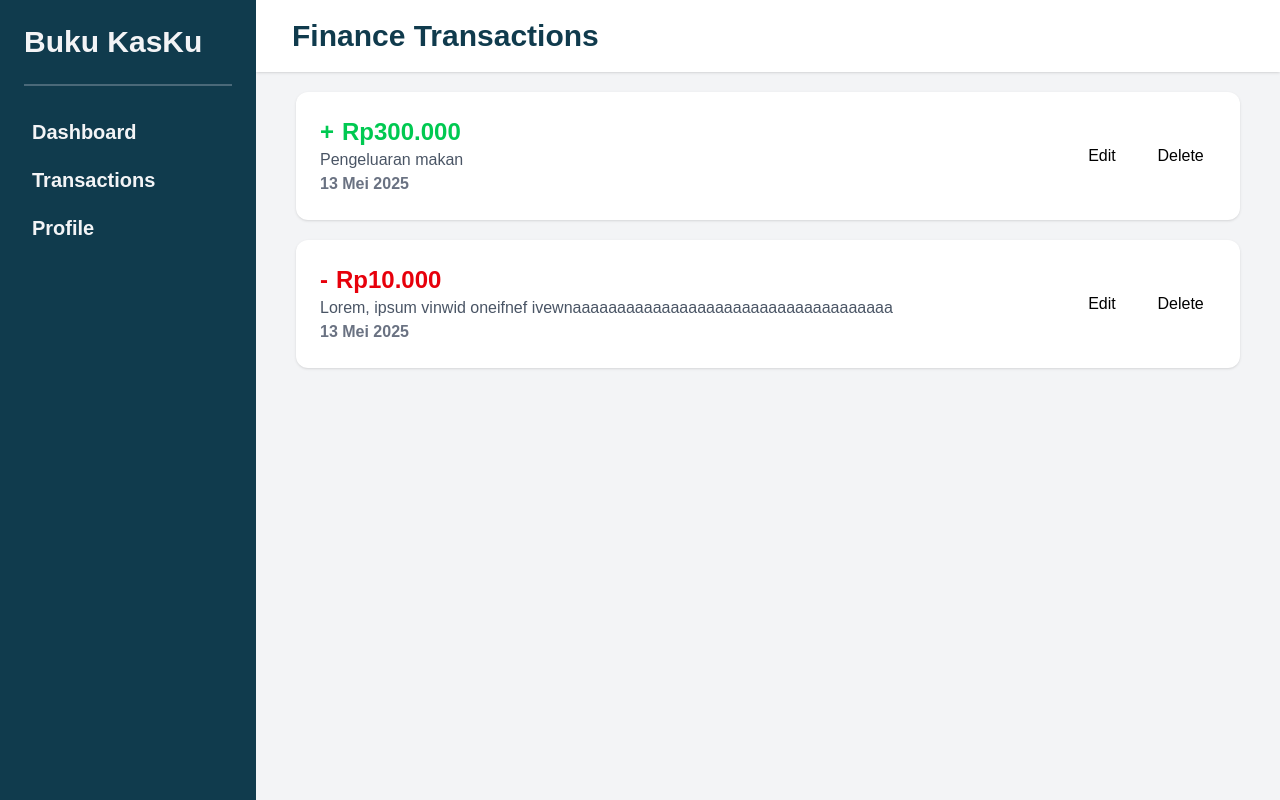
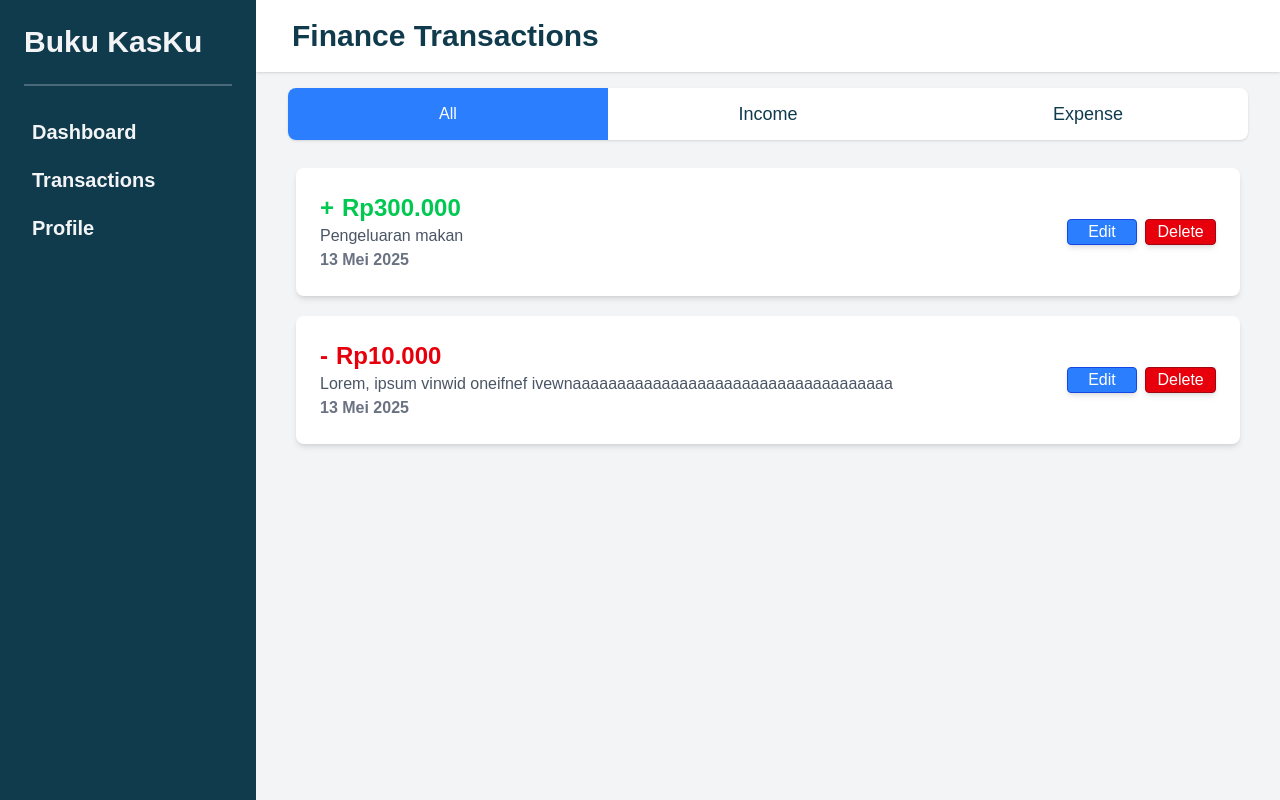
Before and after one commit to rahmaddayat/buku-kas-ku, a Next.js app: page /transactions in a window 1280 px wide. Built offline with nearby package versions, Linux system fonts and the light colour scheme.

Commit message:
update files

```diff
--- a/app/dashboard/page.tsx
+++ b/app/dashboard/page.tsx
@@ -1,32 +1,36 @@
+"use client";
 import Navbar from "@/components/navbar/navbar";
 import Card from "@/components/card/card";
 import Header from "@/components/header/header";
 import ExpensesGraph from "@/components/expenses-graph/graph";
+import { useState } from "react";
 
 export default function MainPage() {
+  const [nominal, setNominal] = useState<any>([0, 0, 0]);
+
   return (
     <div className="flex">
       <Navbar />
-      <div className="flex flex-col ml-64 w-full h-screen bg-gray-100">
+      <div className="flex flex-col ml-64 w-full min-h-screen bg-gray-100">
         <Header title="Finance Dashboard" />
         <main className="flex-1 p-8 flex flex-col">
           <div className="grid grid-cols-1 sm:grid-cols-2 lg:grid-cols-3 gap-6 mb-8">
-            <Card title="Total Balance" description="Rp0.00" />
-            <Card title="Income" description="Rp0.00" />
-            <Card title="Expenses" description="Rp0.00" />
+            <Card title="Total Balance" nominal={nominal[0]} />
+            <Card title="Income" nominal={nominal[1]} />
+            <Card title="Expenses" nominal={nominal[2]} />
           </div>
 
           <div className="grid grid-cols-1 lg:grid-cols-2 gap-4 flex-1 min-h-0">
-            <div className="bg-white rounded shadow flex items-center justify-center h-full">
+            <div className="bg-white border-2 border-[#103b4d] rounded shadow flex items-center justify-center h-full">
               <ExpensesGraph />
             </div>
             <div className="grid grid-rows-[5fr_1fr] gap-4 h-full">
-              <div className="bg-white shadow p-4 rounded flex items-center justify-center">
+              <div className="bg-white border-2 border-[#103b4d] shadow p-4 rounded flex items-center justify-center">
                 Content Atas
               </div>
-              <div className="bg-white shadow p-4 rounded flex items-center justify-center">
-                Content Bawah
-              </div>
+              <button className="bg-[#103b4d] font-bold p-4 rounded flex items-center justify-center shadow-md hover:scale-102 transition duration-50">
+                + Add Transaction
+              </button>
             </div>
           </div>
         </main>
--- a/app/profile/page.tsx
+++ b/app/profile/page.tsx
@@ -7,7 +7,27 @@ export default function MainPage() {
       <Navbar />
       <div className="flex flex-col ml-64 w-full min-h-screen bg-gray-100">
         <Header title="Profile" />
-        <main className="p-8 flex-1"></main>
+        <main className="px-4 py-8 flex-grow flex justify-center items-center">
+          <div className="bg-gray-300 border-2 border-[#103b4d] p-12 w-full max-w-4xl rounded-xl grid grid-cols-1 lg:grid-cols-2 overflow-hidden">
+            <div className="p-6 flex justify-center items-center border-b-2 lg:border-b-0 lg:border-r-2 border-[#103b4d]">
+              <img
+                src="/img/profile_default.png"
+                alt="Profile Image"
+                className="rounded-full w-40 h-40 md:w-48 md:h-48 object-cover"
+              />
+            </div>
+            <div className="flex flex-col justify-center items-start h-full pl-12">
+              <ul className="text-black font-bold text-lg md:text-2xl">
+                <li className="mb-2 mt-2">User Name : </li>
+                <li className="mb-2 mt-2">Email : </li>
+                <li className="mb-2 mt-2">Total Saldo : </li>
+              </ul>
+              <button className="mt-2 border border-red-700 bg-red-600 rounded px-4 py-2 font-bold shadow-md hover:shadow-xl hover:scale-105 transition duration-300 text-white">
+                Log Out
+              </button>
+            </div>
+          </div>
+        </main>
       </div>
     </div>
   );
--- a/app/transactions/page.tsx
+++ b/app/transactions/page.tsx
@@ -1,6 +1,7 @@
 import Navbar from "@/components/navbar/navbar";
 import Header from "@/components/header/header";
 import Card from "@/components/card/card-transactions";
+import TransactionFilter from "@/components/filter/transaction";
 
 export default function TransactionsPage() {
   return (
@@ -8,6 +9,7 @@ export default function TransactionsPage() {
       <Navbar />
       <div className="flex flex-col ml-64 w-full min-h-screen bg-gray-100">
         <Header title="Finance Transactions" />
+        <TransactionFilter />
         <Card
           nominal={300000}
           description="Pengeluaran makan"
--- a/components/card/card-transactions.tsx
+++ b/components/card/card-transactions.tsx
@@ -14,7 +14,7 @@ const TransCard: FC<TransCardProps> = ({
   status,
 }) => {
   return (
-    <div className="text-black bg-white shadow rounded-xl p-6 ml-10 mr-10 mt-5 flex flex-row">
+    <div className="text-black bg-white rounded-lg shadow-md hover:shadow-xl hover:scale-100 transition duration-300s p-6 ml-10 mr-10 mt-5 flex flex-row">
       <div className="grid grid-cols-[5fr_1fr] items-center h-full w-full">
         <div>
           <div className="flex items-center gap-2">
@@ -44,11 +44,11 @@ const TransCard: FC<TransCardProps> = ({
         </div>
 
         <div className="grid grid-cols-2 gap-2">
-          <button>
-            <i className="fas fa-edit"></i> Edit
+          <button className="border border-blue-700 rounded shadow-md hover:scale-105 transition duration-50 bg-blue-500 text-white">
+            Edit
           </button>
-          <button>
-            <i className="fas fa-trash-alt"></i> Delete
+          <button className="border border-red-800 rounded shadow-md  hover:scale-105 transition duration-50 bg-red-600 text-white">
+            Delete
           </button>
         </div>
       </div>
--- a/components/card/card.tsx
+++ b/components/card/card.tsx
@@ -1,13 +1,13 @@
 type CardProps = {
   title: string;
-  description: string;
+  nominal: number;
 };
 
-export default function Card({ title, description }: CardProps) {
+export default function Card({ title, nominal }: CardProps) {
   return (
-    <div className="bg-white shadow rounded-lg p-6 w-full">
-      <h3 className="text-[#103b4d] text-xl font-bold mb-">{title}</h3>
-      <p className="text-gray-400">{description}</p>
+    <div className="bg-[#103b4d] p-6 rounded-lg shadow-md hover:shadow-lg shadow-[#0c2f3d] hover:scale-101 transition duration-300">
+      <h3 className="text-[#ffffff] text-xl font-bold mb-">{title}</h3>
+      <p className="text-gray-400">Rp{nominal}</p>
     </div>
   );
 }
--- /dev/null
+++ b/components/filter/transaction.tsx
@@ -0,0 +1,50 @@
+"use client";
+
+import { useState } from "react";
+
+type FilterOption = "all" | "income" | "expense";
+
+export default function TransactionFilter() {
+  const [activeFilter, setActiveFilter] = useState<FilterOption>("all");
+
+  const handleFilterChange = (filter: FilterOption) => {
+    setActiveFilter(filter);
+  };
+
+  return (
+    <div className="w-full px-8 pt-4 pb-2">
+      <div className="flex justify-center bg-white rounded-lg shadow-sm">
+        <button
+          onClick={() => handleFilterChange("all")}
+          className={`flex-1 py-3 text-center font-medium transition-colors rounded-l-lg ${
+            activeFilter === "all"
+              ? "bg-blue-500 font-bold text-white"
+              : "hover:bg-gray-200 font-bold text-lg text-[#103b4d]"
+          }`}
+        >
+          All
+        </button>
+        <button
+          onClick={() => handleFilterChange("income")}
+          className={`flex-1 py-3 text-center font-medium transition-colors ${
+            activeFilter === "income"
+              ? "bg-green-500 font-bold text-white"
+              : "hover:bg-gray-200 font-bold text-lg text-[#103b4d]"
+          }`}
+        >
+          Income
+        </button>
+        <button
+          onClick={() => handleFilterChange("expense")}
+          className={`flex-1 py-3 text-center font-medium transition-colors rounded-r-lg ${
+            activeFilter === "expense"
+              ? "bg-red-500 font-bold text-white"
+              : "hover:bg-gray-200 font-bold text-lg text-[#103b4d]"
+          }`}
+        >
+          Expense
+        </button>
+      </div>
+    </div>
+  );
+}
--- /dev/null
+++ b/data/mockData.ts
@@ -0,0 +1,168 @@
+import { User, Transaction, Category } from "@/types";
+
+export const mockUser: User = {
+  id: "user-001",
+  name: "John Doe",
+  email: "john.doe@example.com",
+  password: "123456",
+  profilePicture: "/images/avatar.png",
+  createdAt: new Date("2025-01-15"),
+  updatedAt: new Date("2025-04-20"),
+};
+
+export const mockCategories: Category[] = [
+  { id: "cat-001", name: "Food", type: "expense" },
+  { id: "cat-002", name: "Housing", type: "expense" },
+  { id: "cat-003", name: "Transportation", type: "expense" },
+  { id: "cat-004", name: "Entertainment", type: "expense" },
+  { id: "cat-005", name: "Utilities", type: "expense" },
+  { id: "cat-006", name: "Shoping", type: "expense" },
+  { id: "cat-007", name: "Other", type: "income" },
+];
+
+export const mockTransactions: Transaction[] = [
+  {
+    id: "trans-001",
+    userId: "user-001",
+    amount: 300000,
+    description: "Pengeluaran makan",
+    category: "cat-001",
+    date: new Date("2025-05-13T12:00:00"),
+    type: "expense",
+    createdAt: new Date("2025-05-13T12:00:00"),
+    updatedAt: new Date("2025-05-13T12:00:00"),
+  },
+  {
+    id: "trans-002",
+    userId: "user-001",
+    amount: 10000,
+    description: "Parkir motor",
+    category: "cat-002",
+    date: new Date("2025-05-13T09:30:00"),
+    type: "expense",
+    createdAt: new Date("2025-05-13T09:30:00"),
+    updatedAt: new Date("2025-05-13T09:30:00"),
+  },
+  {
+    id: "trans-003",
+    userId: "user-001",
+    amount: 5000000,
+    description: "Gaji bulanan",
+    category: "cat-007",
+    date: new Date("2025-05-01T08:00:00"),
+    type: "income",
+    createdAt: new Date("2025-05-01T08:00:00"),
+    updatedAt: new Date("2025-05-01T08:00:00"),
+  },
+  {
+    id: "trans-004",
+    userId: "user-001",
+    amount: 1000000,
+    description: "Bonus proyek",
+    category: "cat-008",
+    date: new Date("2025-05-05T14:30:00"),
+    type: "income",
+    createdAt: new Date("2025-05-05T14:30:00"),
+    updatedAt: new Date("2025-05-05T14:30:00"),
+  },
+  {
+    id: "trans-005",
+    userId: "user-001",
+    amount: 450000,
+    description: "Belanja bulanan",
+    category: "cat-003",
+    date: new Date("2025-05-10T16:45:00"),
+    type: "expense",
+    createdAt: new Date("2025-05-10T16:45:00"),
+    updatedAt: new Date("2025-05-10T16:45:00"),
+  },
+  {
+    id: "trans-006",
+    userId: "user-001",
+    amount: 200000,
+    description: "Nonton bioskop",
+    category: "cat-004",
+    date: new Date("2025-05-11T19:00:00"),
+    type: "expense",
+    createdAt: new Date("2025-05-11T19:00:00"),
+    updatedAt: new Date("2025-05-11T19:00:00"),
+  },
+  {
+    id: "trans-007",
+    userId: "user-001",
+    amount: 150000,
+    description: "Tagihan internet",
+    category: "cat-005",
+    date: new Date("2025-05-12T10:15:00"),
+    type: "expense",
+    createdAt: new Date("2025-05-12T10:15:00"),
+    updatedAt: new Date("2025-05-12T10:15:00"),
+  },
+  {
+    id: "trans-008",
+    userId: "user-001",
+    amount: 80000,
+    description: "Beli buku",
+    category: "cat-006",
+    date: new Date("2025-05-12T13:20:00"),
+    type: "expense",
+    createdAt: new Date("2025-05-12T13:20:00"),
+    updatedAt: new Date("2025-05-12T13:20:00"),
+  },
+];
+
+export const getTransactionsByType = (
+  type: "income" | "expense"
+): Transaction[] => {
+  return mockTransactions.filter((transaction) => transaction.type === type);
+};
+
+export const getTotalIncome = (): number => {
+  return getTransactionsByType("income").reduce(
+    (sum, transaction) => sum + transaction.amount,
+    0
+  );
+};
+
+export const getTotalExpense = (): number => {
+  return getTransactionsByType("expense").reduce(
+    (sum, transaction) => sum + transaction.amount,
+    0
+  );
+};
+
+export const getTotalBalance = (): number => {
+  return getTotalIncome() - getTotalExpense();
+};
+
+export const getRecentTransactions = (limit: number = 5): Transaction[] => {
+  return [...mockTransactions]
+    .sort((a, b) => b.date.getTime() - a.date.getTime())
+    .slice(0, limit);
+};
+
+export const getExpensesByCategory = (): {
+  category: string;
+  amount: number;
+}[] => {
+  const expenseCategories = mockCategories.filter(
+    (cat) => cat.type === "expense"
+  );
+
+  return expenseCategories
+    .map((category) => {
+      const transactions = mockTransactions.filter(
+        (trans) => trans.category === category.id && trans.type === "expense"
+      );
+      const amount = transactions.reduce(
+        (sum, transactions) => sum + transactions.amount,
+        0
+      );
+
+      return {
+        category: category.name,
+        amount,
+      };
+    })
+    .filter((item) => item.amount > 0);
+};
```
Also changed, not shown: package.json (+7 -7 lines), public/img/profile_default.png (added), 1 other file (tests, documents, lock files or other folders).
